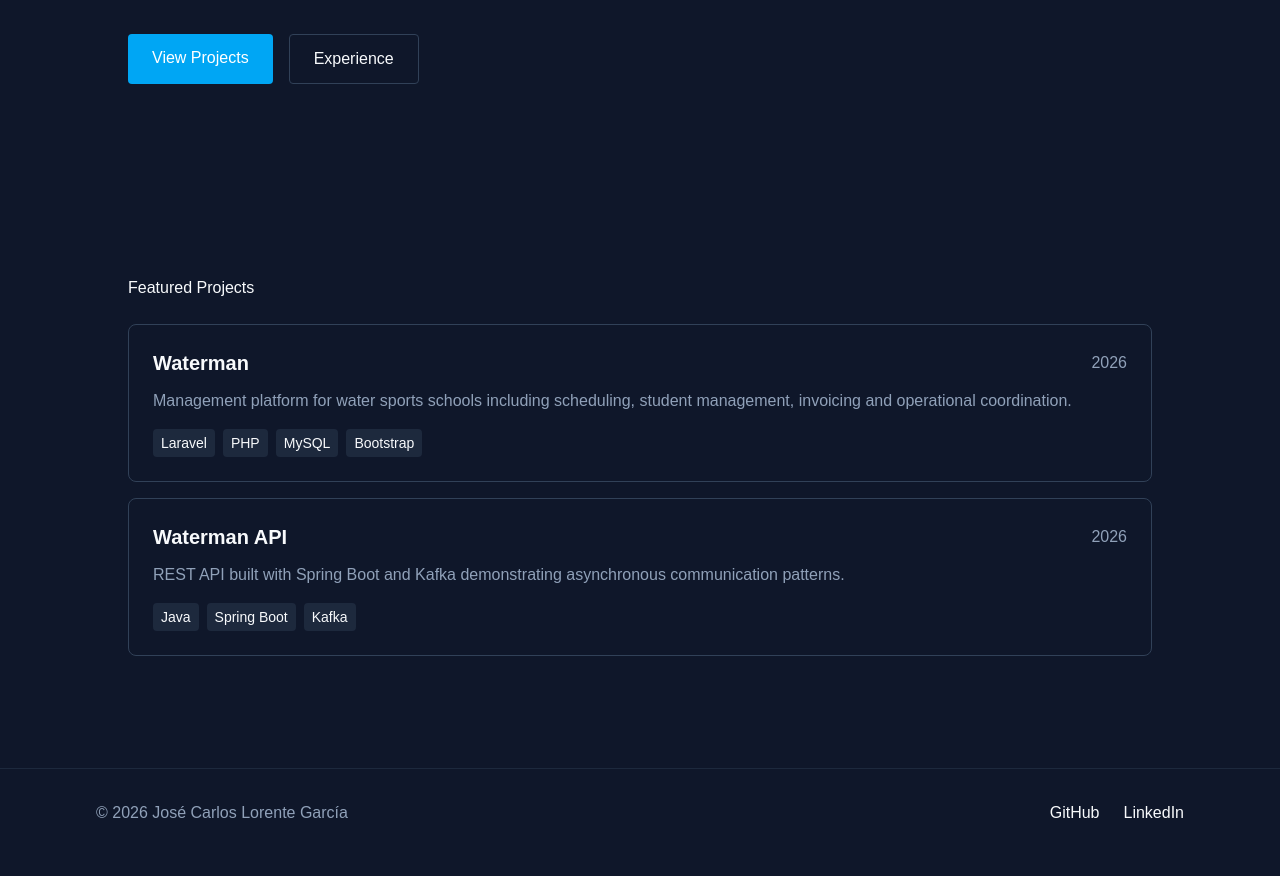
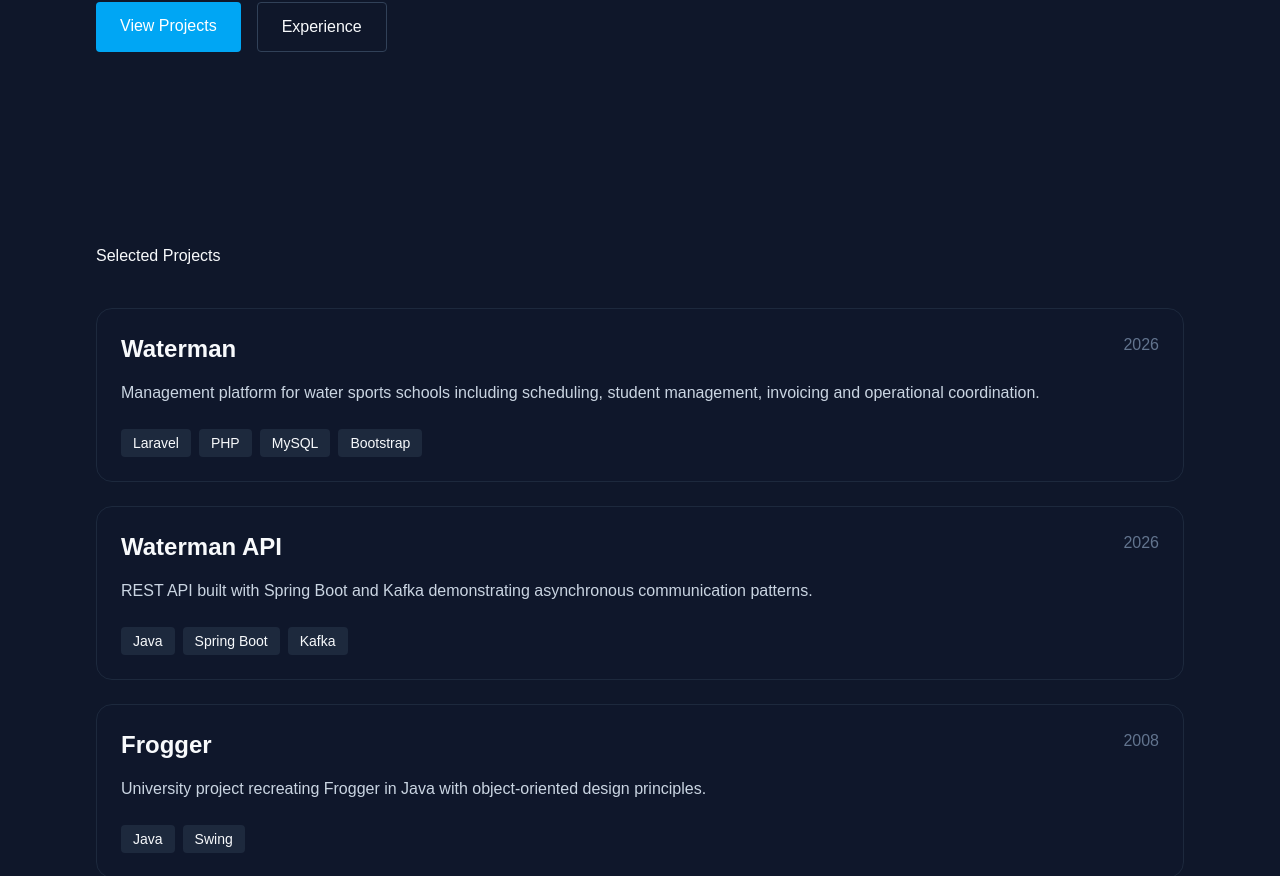
Before and after one commit to josinhoka/jclorente-dev, a Next.js app: page / in a window 1280 px wide. Shown: the part 514-1390 px from the top of the page. Built offline with nearby package versions, Linux system fonts and the light colour scheme.

Commit message:
Add selected projects section

```diff
--- a/app/page.tsx
+++ b/app/page.tsx
@@ -1,14 +1,21 @@
-import HeroSection from "@/components/sections/HeroSection";
-import FeaturedProjectsSection from "@/components/sections/FeaturedProjectsSection";
+import HeroSection
+from "@/components/sections/HeroSection";
+
+import SelectedProjects
+from "@/components/sections/SelectedProjects";
 
 export default function Home() {
+
   return (
-    <main className="p-8">
+
+    <>
 
       <HeroSection />
 
-      <FeaturedProjectsSection />
+      <SelectedProjects />
 
-    </main>
+    </>
+
   );
+
 }
--- /dev/null
+++ b/components/projects/ProjectPreview.tsx
@@ -0,0 +1,125 @@
+import Link from "next/link";
+
+import { Project } from "@/types/project";
+
+interface Props {
+  project: Project;
+}
+
+export default function ProjectPreview({
+  project,
+}: Props) {
+
+  return (
+
+    <Link
+      href={`/projects/${project.slug}`}
+      className="
+        block
+
+        rounded-2xl
+
+        border
+
+        border-slate-800
+
+        bg-slate-900
+
+        p-6
+
+        hover:border-sky-600
+
+        transition
+      "
+    >
+
+      <div
+        className="
+          flex
+
+          justify-between
+
+          items-start
+        "
+      >
+
+        <h3
+          className="
+            text-2xl
+
+            font-semibold
+          "
+        >
+
+          {project.title}
+
+        </h3>
+
+        <span
+          className="
+            text-slate-500
+          "
+        >
+
+          {project.year}
+
+        </span>
+
+      </div>
+
+      <p
+        className="
+          mt-4
+
+          text-slate-300
+        "
+      >
+
+        {project.description}
+
+      </p>
+
+      <div
+        className="
+          flex
+
+          flex-wrap
+
+          gap-2
+
+          mt-6
+        "
+      >
+
+        {project.technologies
+          .slice(0, 4)
+          .map((tech) => (
+
+            <span
+              key={tech}
+
+              className="
+                px-3
+                py-1
+
+                rounded
+
+                bg-slate-800
+
+                text-sm
+              "
+            >
+
+              {tech}
+
+            </span>
+
+          ))}
+
+      </div>
+
+    </Link>
+
+  );
+
+}
--- /dev/null
+++ b/components/sections/SelectedProjects.tsx
@@ -0,0 +1,68 @@
+import SectionTitle
+from "@/components/ui/SectionTitle";
+
+import ProjectPreview
+from "@/components/projects/ProjectPreview";
+
+import { projects }
+from "@/data/projects";
+
+export default function SelectedProjects() {
+
+  const featured =
+    projects.filter(
+      (p) =>
+        p.featured
+    );
+
+  return (
+
+    <section
+      className="
+        py-20
+      "
+    >
+
+      <SectionTitle
+        title="Selected Projects"
+      />
+
+      <div
+        className="
+          mt-10
+
+          grid
+
+          gap-6
+        "
+      >
+
+        {
+
+          featured.map(
+            (
+              project
+            ) => (
+
+              <ProjectPreview
+                key={
+                  project.slug
+                }
+
+                project={
+                  project
+                }
+              />
+
+            )
+          )
+
+        }
+
+      </div>
+
+    </section>
+
+  );
+
+}
--- a/data/projects.ts
+++ b/data/projects.ts
@@ -57,7 +57,7 @@ export const projects: Project[] = [
       "Java",
       "Swing"
     ],
-    featured: false,
+    featured: true,
     year: "2008"
   },
 
```
